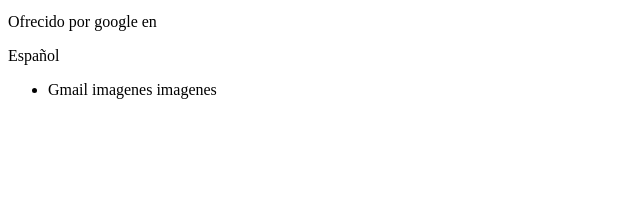
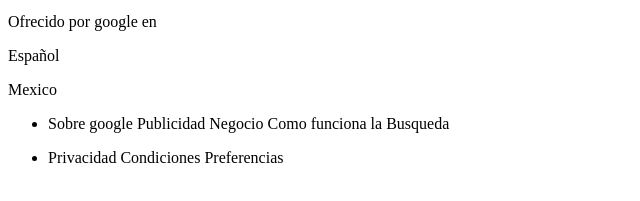
Before and after one commit to Israel-1224/-google-homepage, a plain HTML site: page index.html in a window 1280 px wide. Shown: the part 399-600 px from the top of the page, without its empty margins (0-640 px from the left). Drawn offline with Linux system fonts and the light colour scheme.

Commit message:
add index.html

```diff
--- a/index.html
+++ b/index.html
@@ -34,13 +34,26 @@
     </div>
 
 
-    <ul class="nav-list2">
+    <p>Mexico</p>
+    <footer>
+        <ul class="nav-list2">
             <li>
-              <a>Gmail</a>
-              <a>imagenes</a>
-              <a>imagenes</a>
+              <a>Sobre google</a>
+              <a>Publicidad</a>
+              <a>Negocio</a>
+              <a>Como funciona la Busqueda</a>
             </li>
-    </ul>
+        </ul>
+        <ul class="nav-list3">
+            <li>
+              <a>Privacidad</a>
+              <a>Condiciones</a>
+              <a>Preferencias</a>
+            </li>
+        </ul>
+
+    </footer>
+
 
     </body>
 
```
